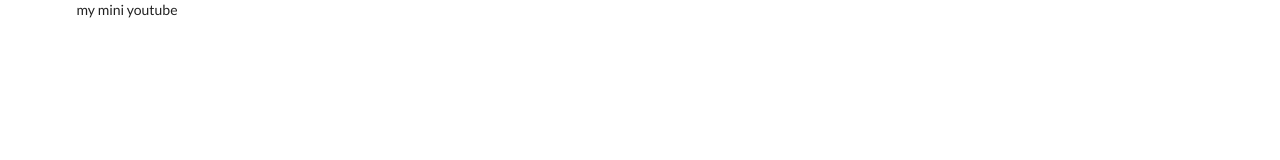
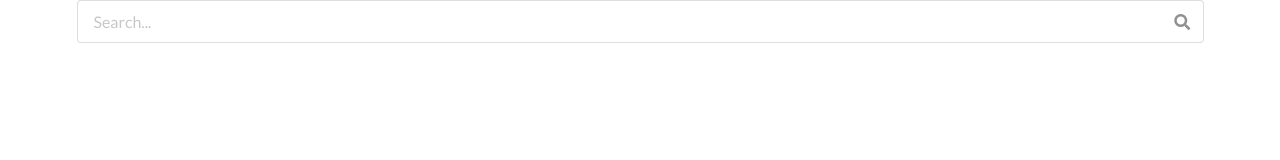
Before and after one commit to sydneytiger/React-exercise-1-miniYoutube, a React (Create React App) app: page / in a window 1280 px wide. Shown: the top 160 px of the page. Built offline with nearby package versions, Linux system fonts and the light colour scheme; the HTML template or start-up script is replaced by a standard one.

Commit message:
added SearchBar.jsx

```diff
--- a/src/App.jsx
+++ b/src/App.jsx
@@ -1,4 +1,5 @@
 import React from 'react';
+import SearchBar from './components/SearchBar';
 
 class App extends React.Component {
   constructor() {
@@ -9,7 +10,9 @@ class App extends React.Component {
 
   render() {
     return (
-      <div className="ui container">my mini youtube</div>
+      <div className="ui container">
+        <SearchBar />
+      </div>
     );
   }
 
--- /dev/null
+++ b/src/components/SearchBar.jsx
@@ -0,0 +1,28 @@
+import React from 'react';
+
+class SearchBar extends React.Component {
+  state = { keyword: '' };
+
+  onSearchSubmit = (e) => {
+    e.preventDefault();
+    console.log(`searching keyword ${this.state.keyword}`);
+  }
+
+  render() {
+    return (
+      <form action="submit" onSubmit={this.onSearchSubmit} className="ui form">
+        <div className="ui large fluid icon input">
+          <input
+            type="text"
+            value={this.state.keyword}
+            placeholder="Search..."
+            onChange={(e) => this.setState({ keyword: e.target.value })}
+          />
+          <i className="search icon"></i>
+        </div>
+      </form>
+    );
+  }
+}
+
+export default SearchBar;
```
